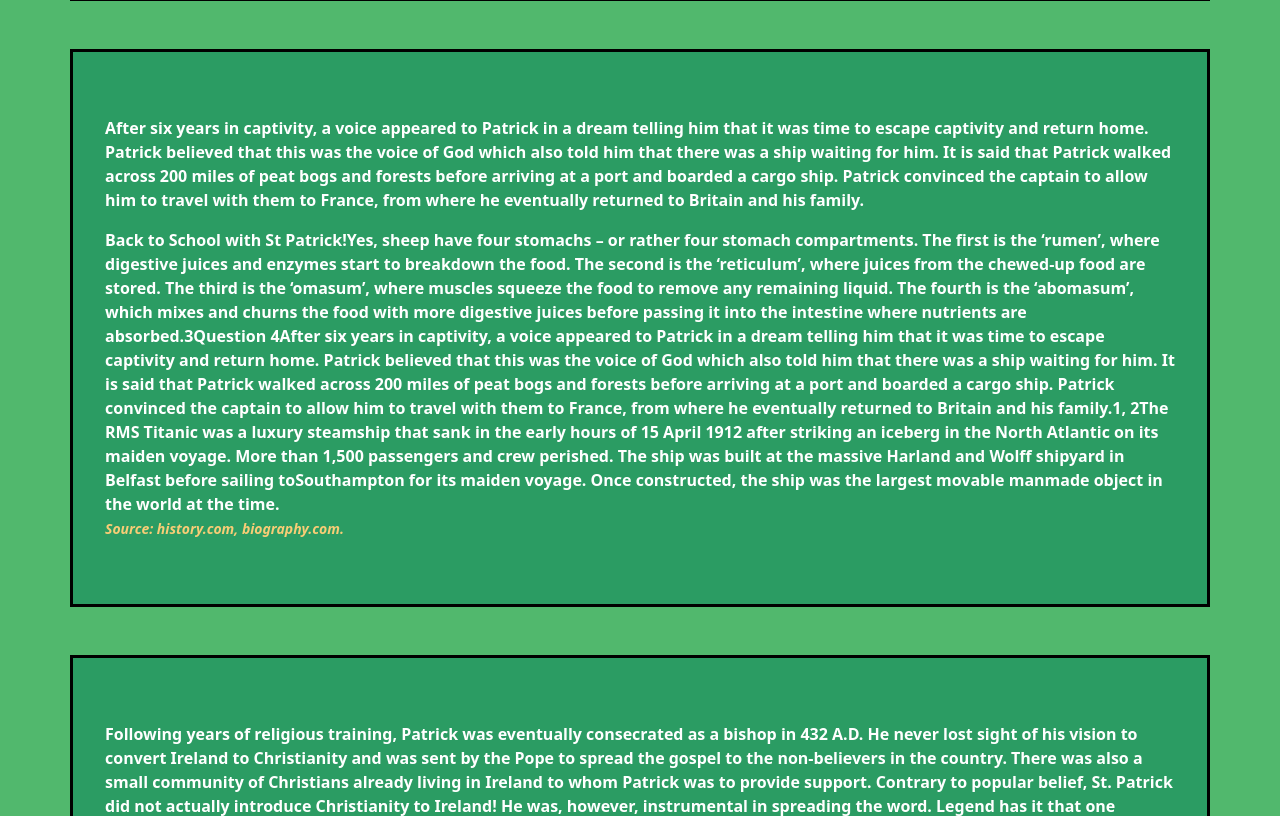
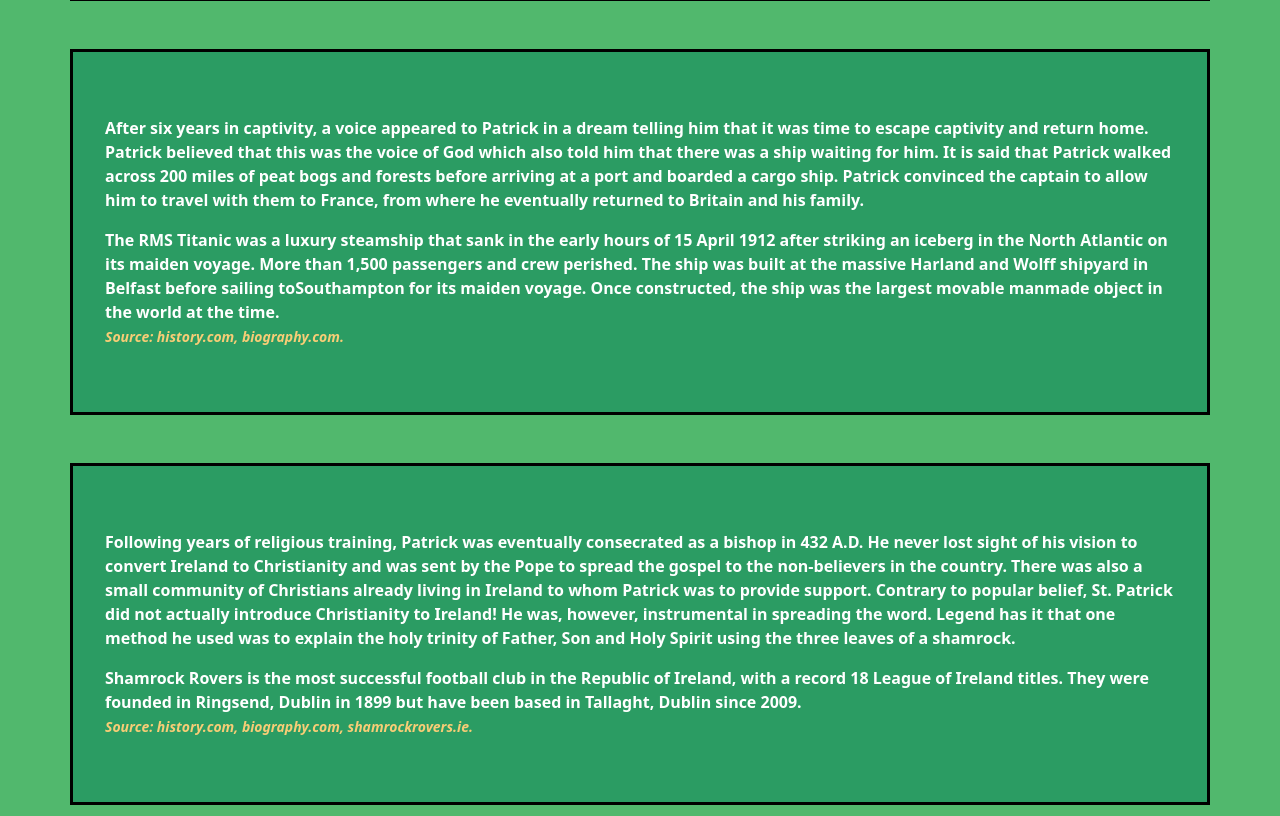
Before and after one commit to Manojlovic1998/Hackathon2021-team27, a Flask app: page /info_page in a window 1280 px wide. Shown: the part 1762-2578 px from the top of the page. Run offline with Flask 2, Linux system fonts and the light colour scheme.

Commit message:
Remove extra text from info page

```diff
--- a/templates/base.html
+++ b/templates/base.html
@@ -24,7 +24,7 @@
     {% block extra_js %}
     {% endblock %}
 
-    <title>Document {% block extra_title %}{% endblock %}</title>
+    <title>Pints with Paddy! {% block extra_title %}{% endblock %}</title>
 </head>
 <body>
     <nav class="navbar navbar-expand-lg navbar-light bg-orange">
--- a/templates/info.html
+++ b/templates/info.html
@@ -60,7 +60,7 @@
                     After six years in captivity, a voice appeared to Patrick in a dream telling him that it was time to escape captivity and return home. Patrick believed that this was the voice of God which also told him that there was a ship waiting for him. It is said that Patrick walked across 200 miles of peat bogs and forests before arriving at a port and boarded a cargo ship. Patrick convinced the captain to allow him to travel with them to France, from where he eventually returned to Britain and his family.
                 </p>
                 <p class="text-white fw-bold mt-3 m-0">
-                    Back to School with St Patrick!Yes, sheep have four stomachs – or rather four stomach compartments. The first is the ‘rumen’, where digestive juices and enzymes start to breakdown the food. The second is the ‘reticulum’, where juices from the chewed-up food are stored. The third is the ‘omasum’, where muscles squeeze the food to remove any remaining liquid. The fourth is the ‘abomasum’, which mixes and churns the food with more digestive juices before passing it into the intestine where nutrients are absorbed.3Question 4After six years in captivity, a voice appeared to Patrick in a dream telling him that it was time to escape captivity and return home. Patrick believed that this was the voice of God which also told him that there was a ship waiting for him. It is said that Patrick walked across 200 miles of peat bogs and forests before arriving at a port and boarded a cargo ship. Patrick convinced the captain to allow him to travel with them to France, from where he eventually returned to Britain and his family.1, 2The RMS Titanic was a luxury steamship that sank in the early hours of 15 April 1912 after striking an iceberg in the North Atlantic on its maiden voyage. More than 1,500 passengers and crew perished. The ship was built at the massive Harland and Wolff shipyard in Belfast before sailing toSouthampton for its maiden voyage. Once constructed, the ship was the largest movable manmade object in the world at the time.
+                   The RMS Titanic was a luxury steamship that sank in the early hours of 15 April 1912 after striking an iceberg in the North Atlantic on its maiden voyage. More than 1,500 passengers and crew perished. The ship was built at the massive Harland and Wolff shipyard in Belfast before sailing toSouthampton for its maiden voyage. Once constructed, the ship was the largest movable manmade object in the world at the time.
                 </p>
                 <small class="text-color-gold text-right fw-bold font-italic">Source: history.com, biography.com.</small>
             </div>
```
